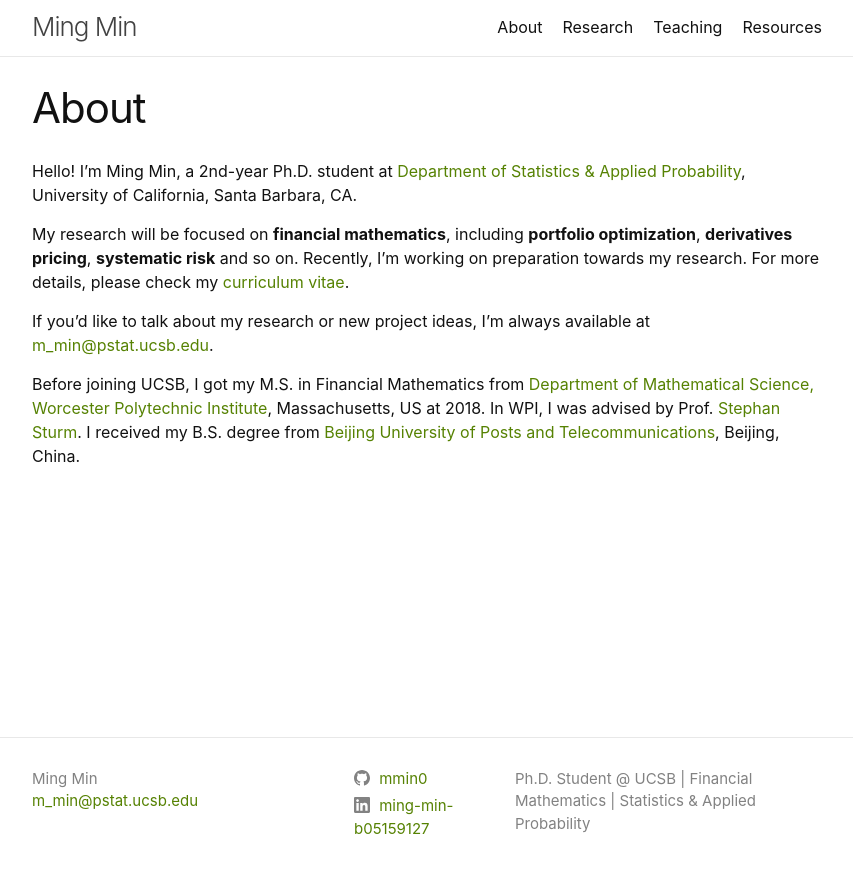
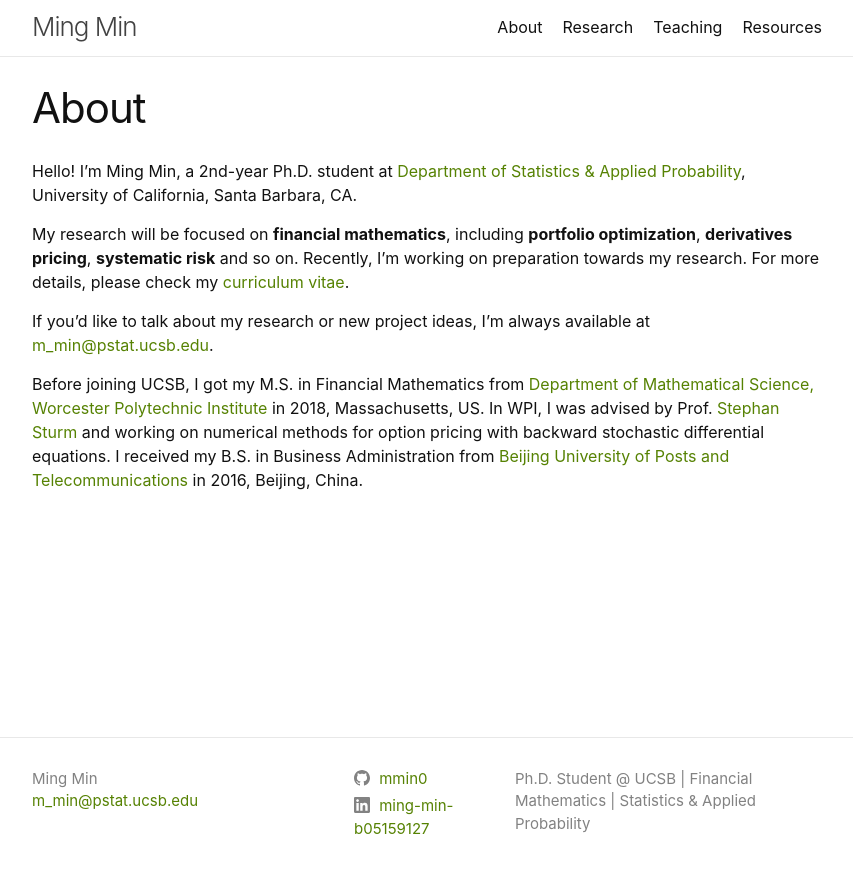
Before and after one commit to mmin0/mmin0.github.io, a Jekyll site: the page built from index.md, in a window 1280 px wide. Shown: the top 873 px of the page, without its empty margins (213-1066 px from the left). Built offline with Jekyll 4.4.1, drawn with Linux system fonts in a browser that asks for light colours.

Commit message:
Update index.md

```diff
--- a/index.md
+++ b/index.md
@@ -9,4 +9,4 @@ My research will be focused on **financial mathematics**, including **portfolio
 
 If you'd like to talk about my research or new project ideas, I'm always available at [m_min@pstat.ucsb.edu](mailto:m_min@pstat.ucsb.edu){:target="_blank"}.
 
-Before joining UCSB, I got my M.S. in Financial Mathematics from [Department of Mathematical Science, Worcester Polytechnic Institute](https://www.wpi.edu/academics/departments/mathematical-sciences){:target="_blank"}, Massachusetts, US at 2018. In WPI, I was advised by Prof. [Stephan Sturm](http://users.wpi.edu/~ssturm/). I received my B.S. degree from [Beijing University of Posts and Telecommunications](https://english.bupt.edu.cn){:target="_blank"}, Beijing, China.
+Before joining UCSB, I got my M.S. in Financial Mathematics from [Department of Mathematical Science, Worcester Polytechnic Institute](https://www.wpi.edu/academics/departments/mathematical-sciences){:target="_blank"} in 2018, Massachusetts, US. In WPI, I was advised by Prof. [Stephan Sturm](http://users.wpi.edu/~ssturm/) and working on numerical methods for option pricing with backward stochastic differential equations. I received my B.S. in Business Administration from [Beijing University of Posts and Telecommunications](https://english.bupt.edu.cn){:target="_blank"} in 2016, Beijing, China.
```
